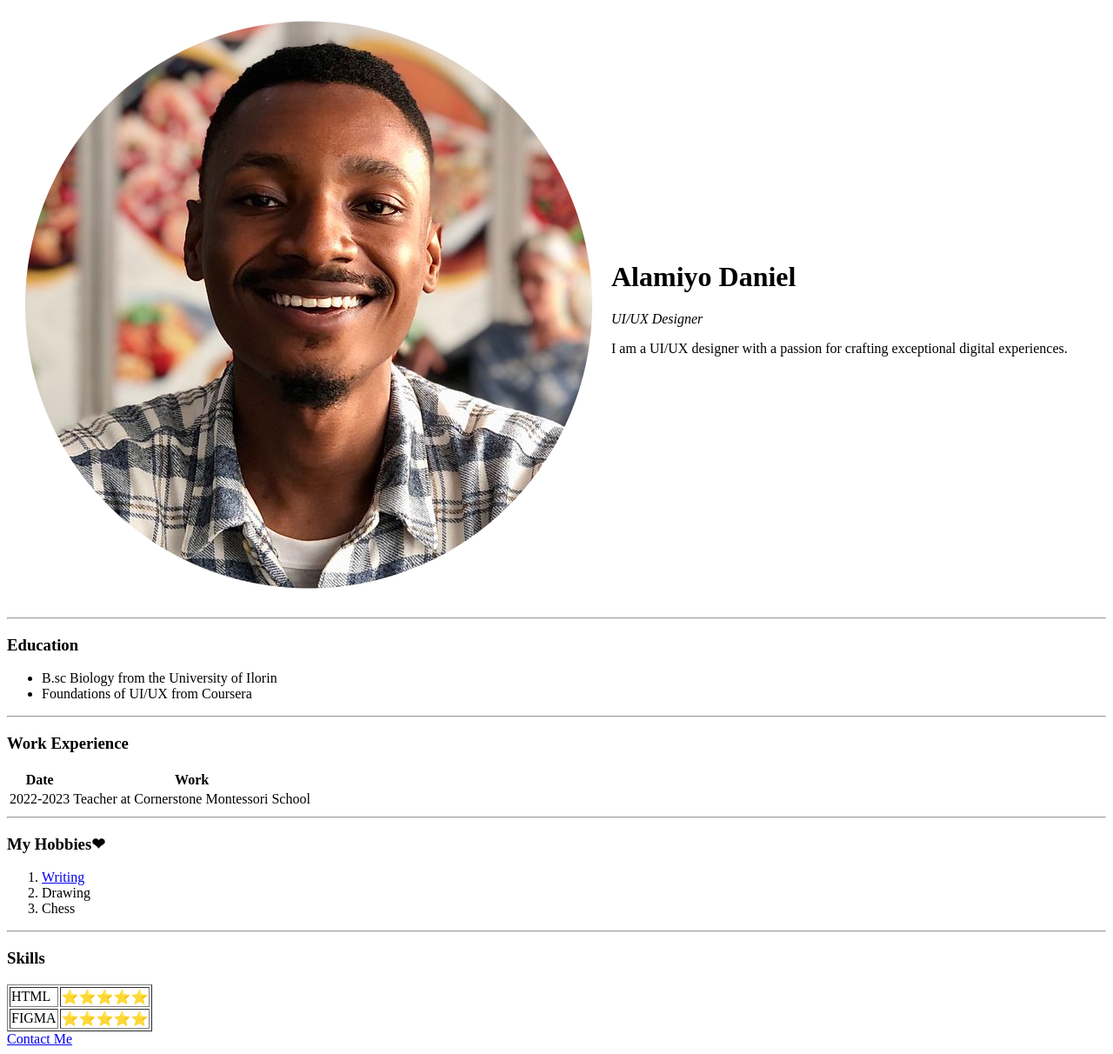
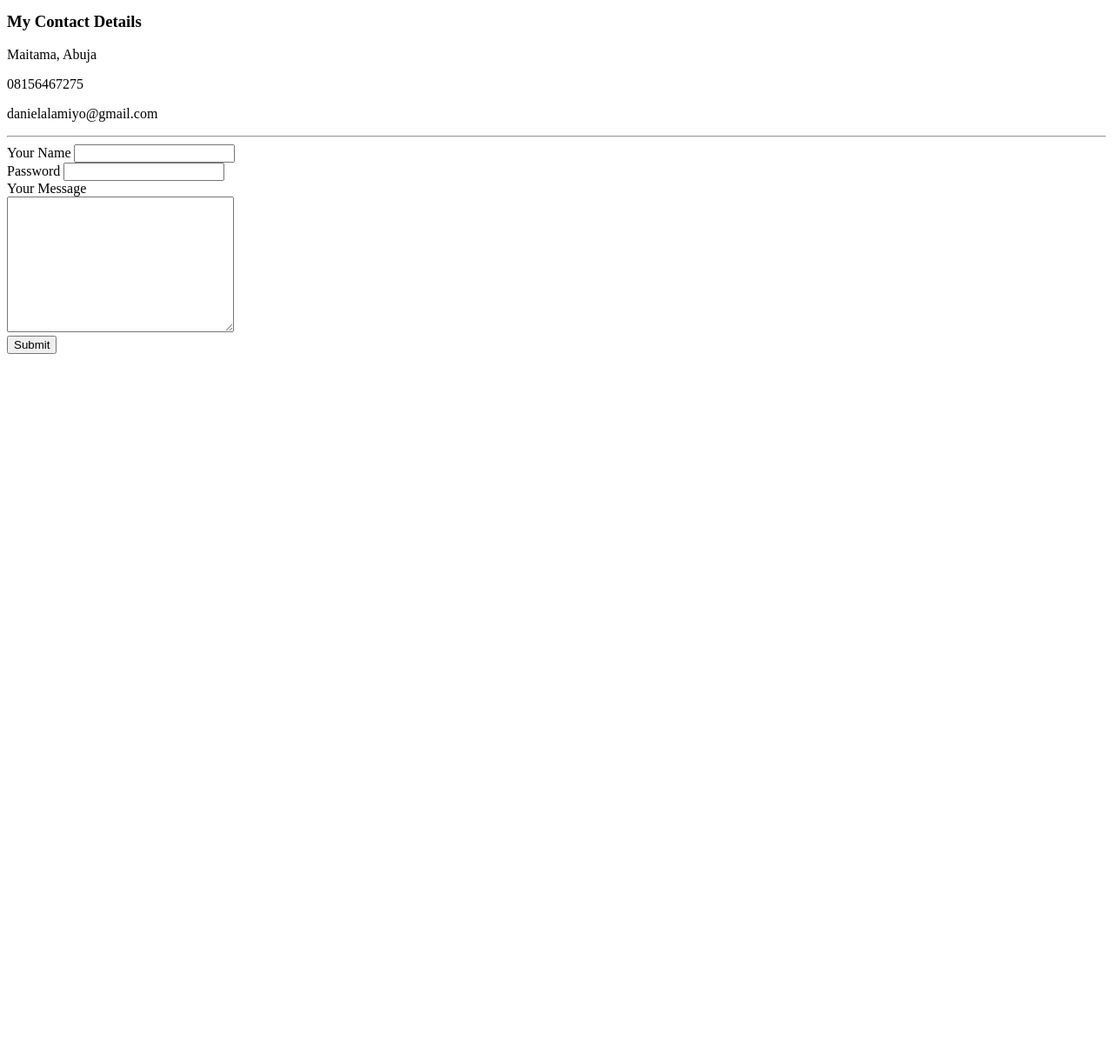
Before and after one commit to Sinmi69/CV, a plain HTML site: page index.html in a window 1280 px wide. Shown: the part 5-1217 px from the top of the page at 87% size. After the commit the page ends 800 px from the top, so only its background shows below. Drawn offline with Linux system fonts and the light colour scheme.

Commit message:
Add files via upload

```diff
--- a/index.html
+++ b/index.html
@@ -3,58 +3,22 @@
 <head>
     <meta charset="UTF-8">
     <meta name="viewport" content="width=device-width, initial-scale=1.0">
-    <title>ORB.com</title>
+    <title>Contact Me</title>
 </head>
 <body>
-    <table cellspacing="20">
-        <tr>
-            <td><img src="Daniel.png" alt="Profile Picture"></td>
-            <td> <h1>Alamiyo Daniel</h1>
-                <p><em>UI/UX Designer</em></p>
-                <p>I am a UI/UX designer with a passion for crafting exceptional digital experiences.</p></td>
-        </tr>
-    </table>
- <hr>
- <h3>Education</h3>
- <ul>
-    <li>B.sc Biology from the University of Ilorin</li>
-    <li>Foundations of UI/UX from Coursera</li>
-</ul>
+    <h3>My Contact Details</h3>
+        <p>Maitama, Abuja</p>
+        <p>08156467275</p>
+        <p>danielalamiyo@gmail.com</p>
 <hr>
-<h3>Work Experience</h3>
-<table>
-    <thead>
-        <tr>
-        <th>Date</th>
-        <th>Work</th>
-        </tr>
-        <tbody>
-            <tr>
-                <td>2022-2023</td>
-                <td>Teacher at Cornerstone Montessori School</td>
-            </tr>
-        </tbody>
-    </thead>
-</table>
-<hr>
-    <h3>My Hobbies❤</h3>
-    <ol>
-        <li><a href="https://medium.com/@danielalamzy">Writing</a></li>
-        <li>Drawing</li>
-        <li>Chess</li>
-    </ol>
-    <hr>
-    <h3>Skills</h3>
-    <table border="1">
-        <tr>
-            <td>HTML</td>
-            <td>⭐⭐⭐⭐⭐</td>
-        </tr>
-        <tr>
-        <td>FIGMA</td>
-        <td>⭐⭐⭐⭐⭐</td>
-    </tr>
-    </table>
-    <a href="Contact Me/index.html">Contact Me</a>
+        <form action="mailto:danielalamiyo@gmail.com" method="post" enctype="text/plain">
+            <label>Your Name</label>
+            <input type="text" name="" value=""><br>
+            <label>Password</label>
+            <input type="password" name="" value=""><br>
+            <label>Your Message</label><br>
+            <textarea name="name" rows="10" cols="30"></textarea><br>
+             <input type="submit" name="">
+        </form>
 </body>
 </html>
```
